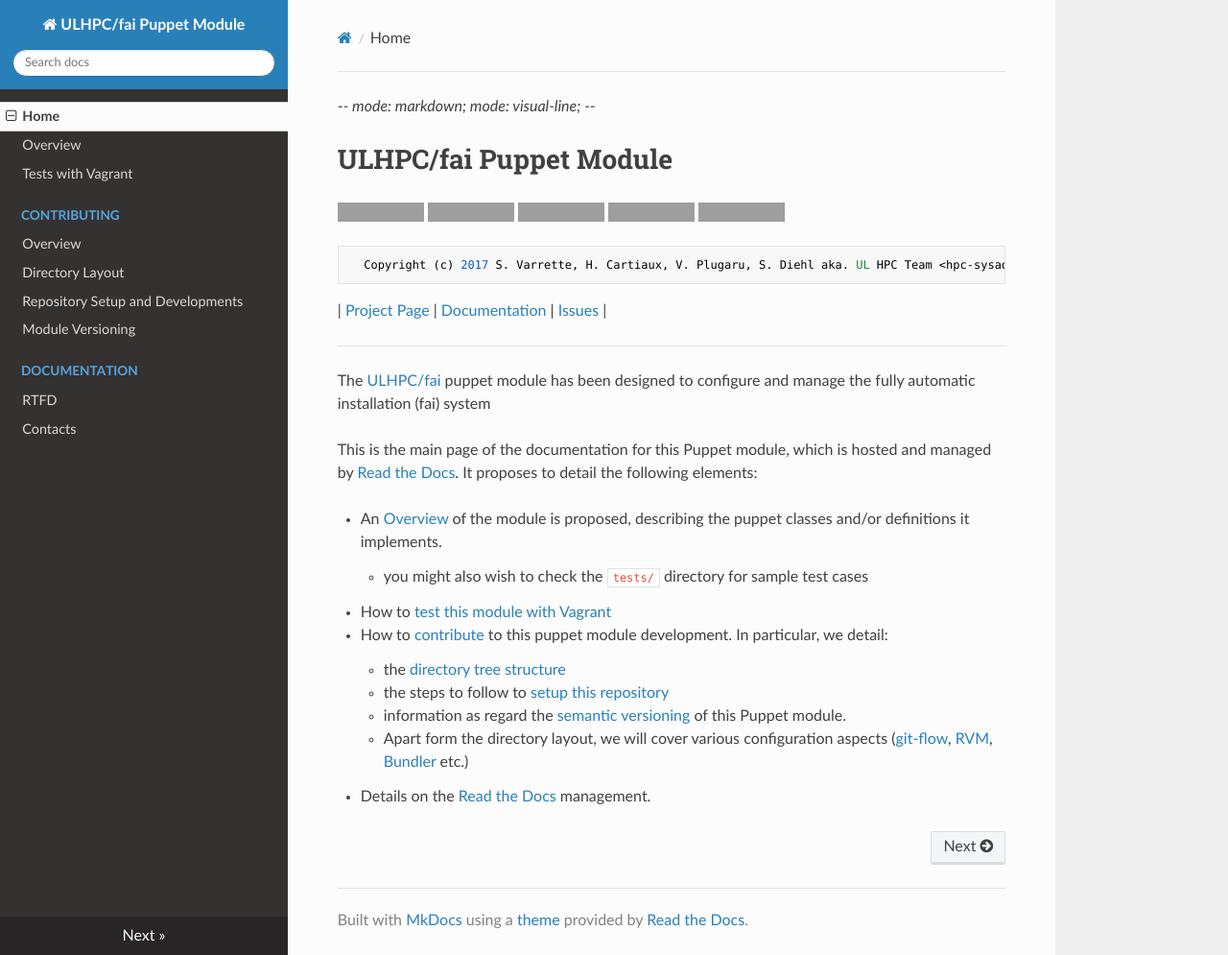
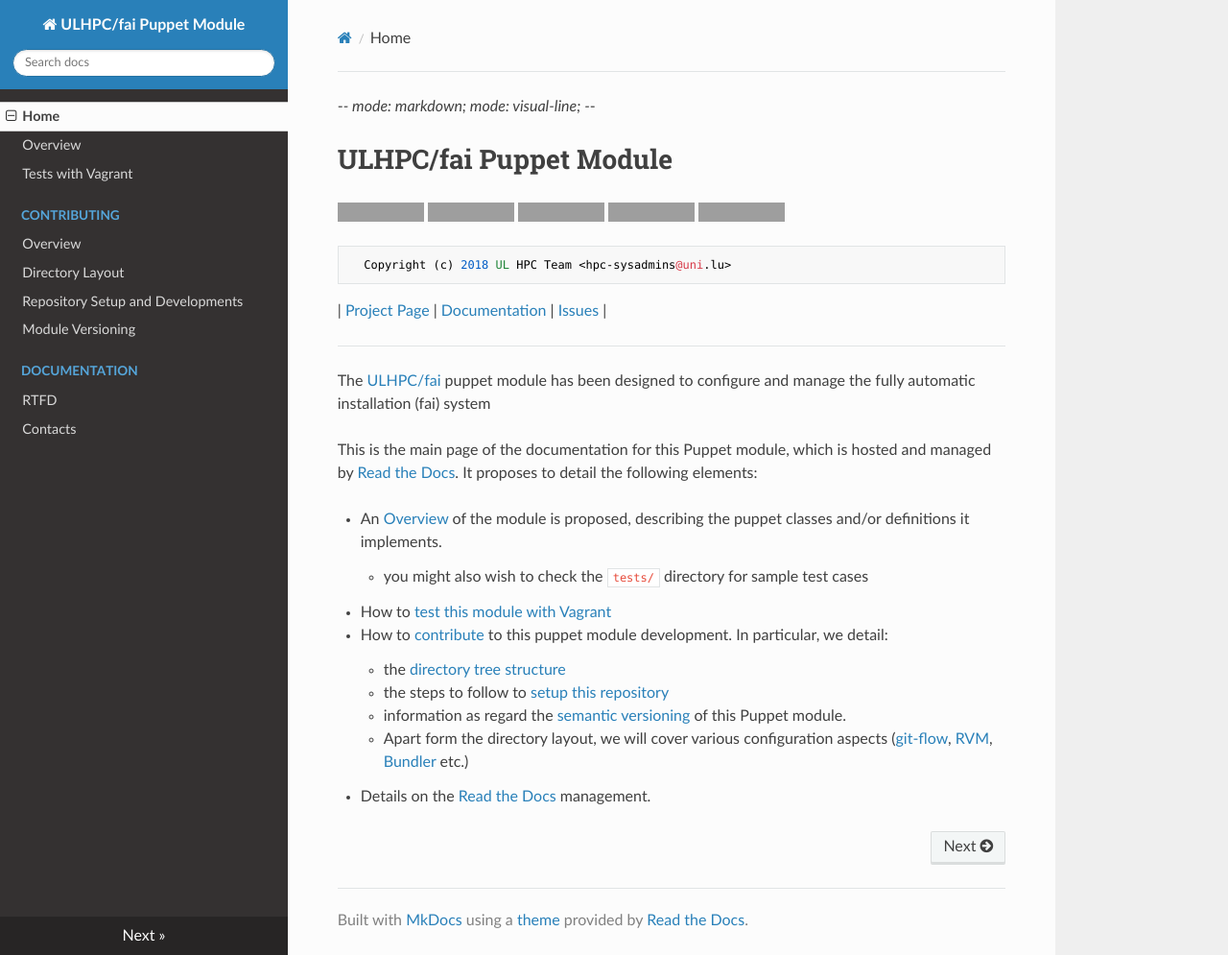
Before and after one commit to whohoho/puppet-fai, an MkDocs documentation site: the page built from docs/index.md, in a window 1280 px wide and 995 px high. Shown: the whole window at 96% size. Built offline with MkDocs 1.6.1, drawn with Linux system fonts in a browser that asks for light colours; nearby versions of some CDN libraries; old or Windows-style settings are respelled for this version of MkDocs; grey boxes are pictures that could not be loaded.

Commit message:
Template update

```diff
--- a/docs/index.md
+++ b/docs/index.md
@@ -8,7 +8,7 @@
 [![Documentation Status](https://readthedocs.org/projects/ulhpc-puppet-fai/badge/?version=latest)](https://readthedocs.org/projects/ulhpc-puppet-fai/?badge=latest)
 [![By ULHPC](https://img.shields.io/badge/by-ULHPC-blue.svg)](http://hpc.uni.lu)
 
-      Copyright (c) 2017 S. Varrette, H. Cartiaux, V. Plugaru, S. Diehl aka. UL HPC Team <hpc-sysadmins@uni.lu>
+      Copyright (c) 2018 UL HPC Team <hpc-sysadmins@uni.lu>
 
 | [Project Page](https://github.com/ULHPC/puppet-fai) | [Documentation](http://ulhpc-puppet-fai.readthedocs.org/en/latest/) | [Issues](https://github.com/ULHPC/puppet-fai/issues) |
 
```
Also changed, not shown: README.md (+1 -1 lines).
